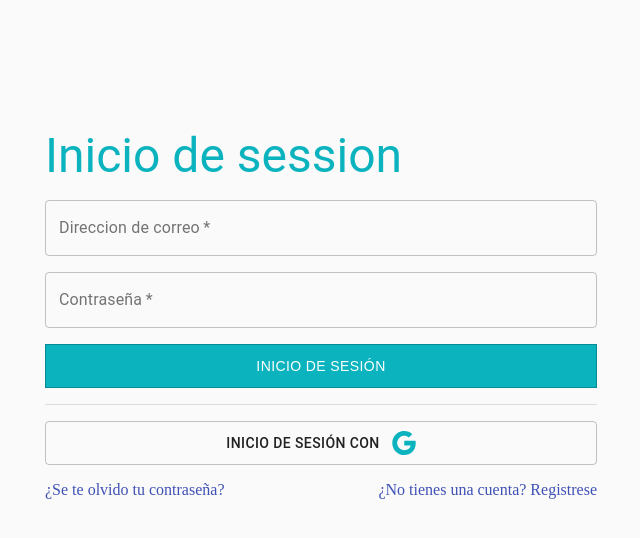
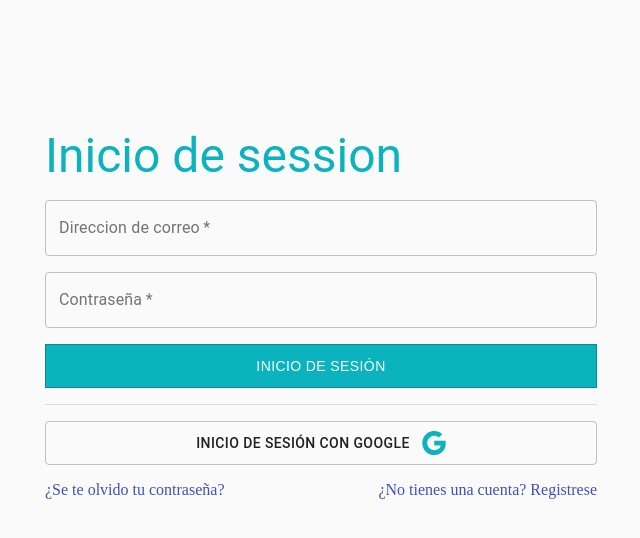
Before and after one commit to ATuMano/Ropa-FE, a React (Create React App) app: page /login in a window 1280 px wide. Shown: the top 538 px of the page, without its empty margins (319-959 px from the left). Built offline with nearby package versions, Linux system fonts and the light colour scheme.

Commit message:
updated header with go back to home page

```diff
--- a/src/app/components/header/header.tsx
+++ b/src/app/components/header/header.tsx
@@ -19,7 +19,7 @@ const Header = () => {
   return (
     <HeaderContainer>
       <PageBox>
-        <Button>
+        <Button onClick={() => navigate("/")}>
           <LogoIcon />
         </Button>
         <MainText variant="h5">Ropa a tu mano</MainText>
--- a/src/app/pages/Login/login.tsx
+++ b/src/app/pages/Login/login.tsx
@@ -70,7 +70,7 @@ const Login: FunctionComponent<ILoginProps> = _props => {
           onClick={signInWithGoogle}
           disabled={authing}
         >
-          Inicio de sesión con
+          Inicio de sesión con Google
         </Button>
         <LinkBox>
           <Link>¿Se te olvido tu contraseña?</Link>
```
